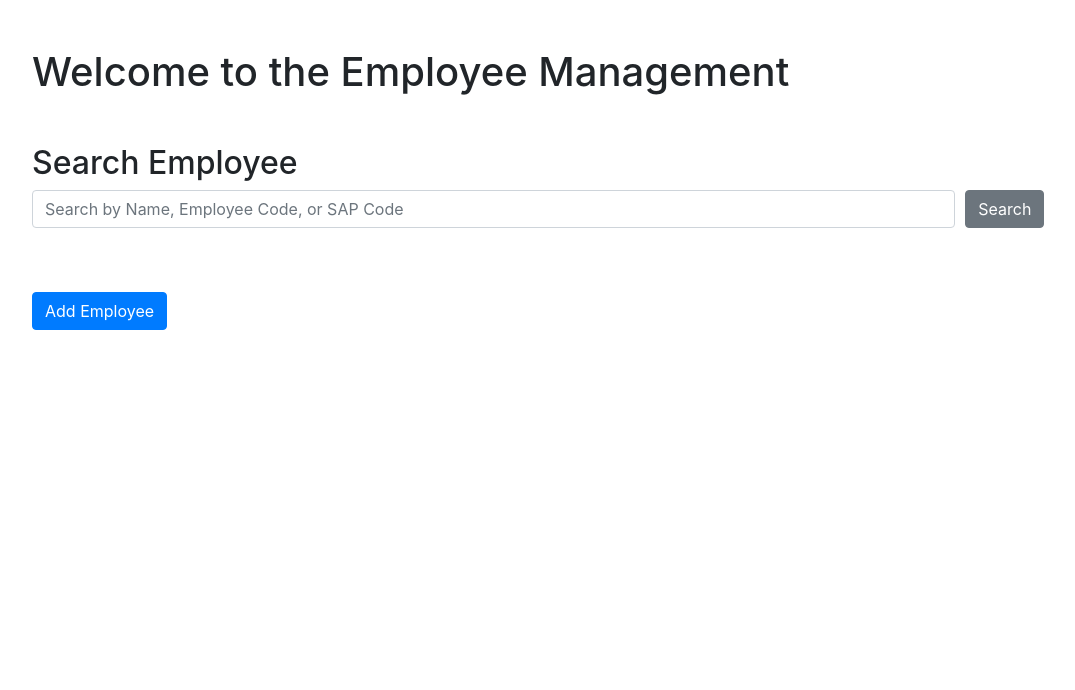
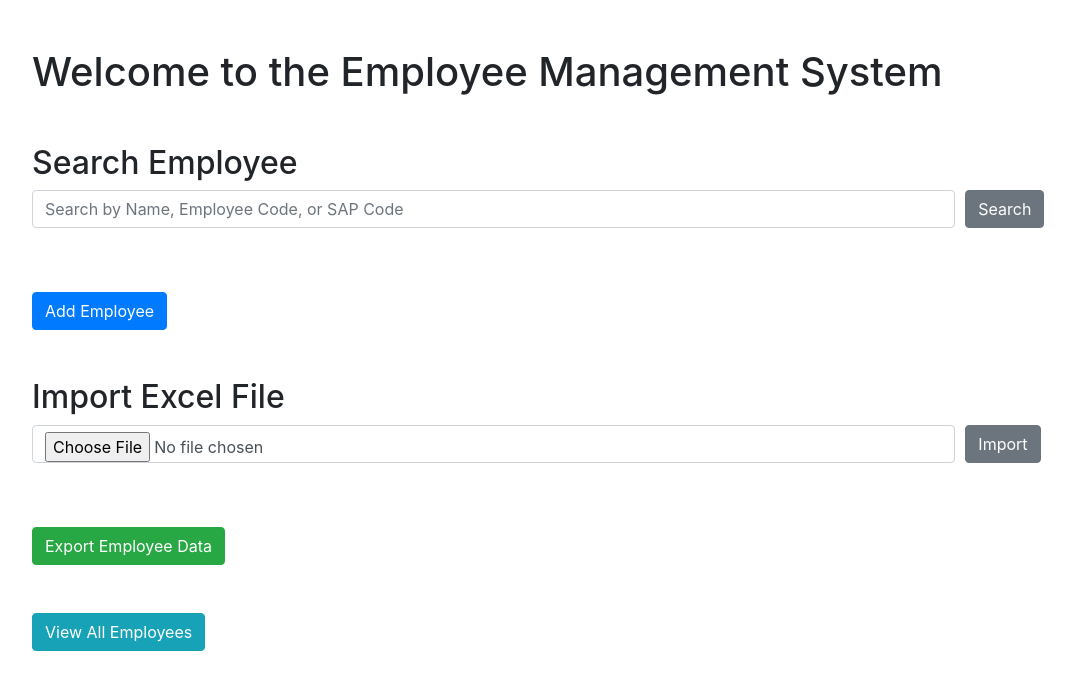
Before and after one commit to samlucca/employee_management, a Django app: page / in a window 1280 px wide. Shown: the top 690 px of the page, without its empty margins (53-1128 px from the left). Run offline with Django 4.2, Linux system fonts and the light colour scheme; some libraries are stand-ins or nearby versions.

```diff
--- a/employee_management/templates/home.html
+++ b/employee_management/templates/home.html
@@ -10,7 +10,7 @@
 </head>
 <body>
     <div class="container mt-5">
-        <h1 class="mb-4">Welcome to the Employee Management</h1>
+        <h1 class="mb-4">Welcome to the Employee Management System</h1>
         <div class="search-container mt-5">
             <h2>Search Employee</h2>
             <form method="GET" action="{% url 'search_employee' %}">
@@ -27,6 +27,26 @@
         <div class="mt-5">
             <a href="{% url 'save_employee' %}" class="btn btn-primary">Add Employee</a>
         </div>
+        <div class="mt-5">
+            <h2>Import Excel File</h2>
+            <form method="POST" action="{% url 'import_excel' %}" enctype="multipart/form-data">
+                {% csrf_token %}
+                <div class="form-row">
+                    <div class="form-group col-md-10">
+                        <input type="file" class="form-control" name="excel_file" required>
+                    </div>
+                    <div class="form-group col-md-2">
+                        <button type="submit" class="btn btn-secondary">Import</button>
+                    </div>
+                </div>
+            </form>
+        </div>
+        <div class="mt-5">
+            <a href="{% url 'export_excel' %}" class="btn btn-success">Export Employee Data</a>
+        </div>
+        <div class="mt-5">
+            <a href="{% url 'employee_list' %}" class="btn btn-info">View All Employees</a>
+        </div>
     </div>
     <script src="https://code.jquery.com/jquery-3.5.1.slim.min.js"></script>
     <script src="https://cdn.jsdelivr.net/npm/@popperjs/core@2.5.4/dist/umd/popper.min.js"></script>
--- a/employee_management/urls.py
+++ b/employee_management/urls.py
@@ -4,7 +4,10 @@ from employees import views
 
 urlpatterns = [
     path('admin/', admin.site.urls),
-    path('', views.home, name='home'),  # Add this line for the root path
-    path('save/', views.save_employee, name='save_employee'),
-    path('search/', views.search_employee, name='search_employee'),
+    path('', views.home, name='home'),  # Home page
+    path('save/', views.save_employee, name='save_employee'),  # Save employee
+    path('search/', views.search_employee, name='search_employee'),  # Search employee
+    path('import_excel/', views.import_excel, name='import_excel'),  # Import Excel file
+    path('export_excel/', views.export_excel, name='export_excel'),  # Export Excel file
+    path('employee_list/', views.employee_list, name='employee_list'),  # View all employees
 ]
--- a/employees/views.py
+++ b/employees/views.py
@@ -1,4 +1,5 @@
 from django.shortcuts import render, redirect
+from django.http import HttpResponse
 from .forms import EmployeeForm
 from .models import Employee
 import pandas as pd
@@ -11,7 +12,105 @@ def save_employee(request):
     if request.method == 'POST':
         form = EmployeeForm(request.POST)
         if form.is_valid():
-            form.save()
+            employee = form.save()
+            # Append the employee details to the existing Excel file
+            file_path = 'path/to/your/existing/excel/file.xlsx'  # Update this path
+            if os.path.exists(file_path):
+                df = pd.read_excel(file_path)
+                new_data = {
+                    'Sr. nos.': employee.sr_no,
+                    'New Employee Code': employee.new_employee_code,
+                    'Old Employee Code': employee.old_employee_code,
+                    'SAP code': employee.sap_code,
+                    'First Name': employee.first_name,
+                    'Surname': employee.surname,
+                    'Gender(M.F.T)': employee.gender,
+                    'Date of Joining(DD-MM-YYYY)': employee.date_of_joining,
+                    'Date of Birth(DD-MM-YYYY)': employee.date_of_birth,
+                    'Department': employee.department,
+                    'Cost Centre Code': employee.cost_centre_code,
+                    'Designation': employee.designation,
+                    'Designation Code': employee.designation_code,
+                    'Reporting HOD emp Code': employee.reporting_hod_emp_code,
+                    'Reporting HOD': employee.reporting_hod,
+                    'Reporting designation': employee.reporting_designation,
+                    'Contact No.': employee.contact_no,
+                    'LOCATION': employee.location,
+                    'UNIT': employee.unit,
+                    'Unit Code': employee.unit_code,
+                    'Marital Status': employee.marital_status,
+                    'Religion': employee.religion,
+                    'Highest Education': employee.highest_education,
+                    'Permanent Address': employee.permanent_address,
+                    'Current Address': employee.current_address,
+                    'Status': employee.status,
+                    'Grade': employee.grade,
+                    'Last Medical date': employee.last_medical_date,
+                    'Locker no.': employee.locker_no,
+                    'Eligibility for Shoes.sandal.Chappal': employee.eligibility_for_shoes,
+                    'ESIC Eligibility (Yes.No)': employee.esic_eligibility,
+                    'ESIC Number': employee.esic_number,
+                    'P.F. Number': employee.pf_number,
+                    'P.F. Account No.': employee.pf_account_no,
+                    'P.F. UAN NUMBER': employee.pf_uan_number,
+                    'Bank': employee.bank,
+                    'BANK ACCOUNT NUMBER': employee.bank_account_number,
+                    'Aadhar Card': employee.aadhaar_card,
+                    'Pan Card': employee.pan_card,
+                    'Employee Type( Staff.worker)': employee.employee_type,
+                    'CONTRACTOR NAME': employee.contractor_name,
+                    'CONTRACTOR CODE': employee.contractor_code,
+                }
+                df = df.append(new_data, ignore_index=True)
+                df.to_excel(file_path, index=False)
+            else:
+                # If the file does not exist, create a new one with the employee details
+                new_data = {
+                    'Sr. nos.': [employee.sr_no],
+                    'New Employee Code': [employee.new_employee_code],
+                    'Old Employee Code': [employee.old_employee_code],
+                    'SAP code': [employee.sap_code],
+                    'First Name': [employee.first_name],
+                    'Surname': [employee.surname],
+                    'Gender(M.F.T)': [employee.gender],
+                    'Date of Joining(DD-MM-YYYY)': [employee.date_of_joining],
+                    'Date of Birth(DD-MM-YYYY)': [employee.date_of_birth],
+                    'Department': [employee.department],
+                    'Cost Centre Code': [employee.cost_centre_code],
+                    'Designation': [employee.designation],
+                    'Designation Code': [employee.designation_code],
+                    'Reporting HOD emp Code': [employee.reporting_hod_emp_code],
+                    'Reporting HOD': [employee.reporting_hod],
+                    'Reporting designation': [employee.reporting_designation],
+                    'Contact No.': [employee.contact_no],
+                    'LOCATION': [employee.location],
+                    'UNIT': [employee.unit],
+                    'Unit Code': [employee.unit_code],
+                    'Marital Status': [employee.marital_status],
+                    'Religion': [employee.religion],
+                    'Highest Education': [employee.highest_education],
+                    'Permanent Address': [employee.permanent_address],
+                    'Current Address': [employee.current_address],
+                    'Status': [employee.status],
+                    'Grade': [employee.grade],
+                    'Last Medical date': [employee.last_medical_date],
+                    'Locker no.': [employee.locker_no],
+                    'Eligibility for Shoes.sandal.Chappal': [employee.eligibility_for_shoes],
+                    'ESIC Eligibility (Yes.No)': [employee.esic_eligibility],
+                    'ESIC Number': [employee.esic_number],
+                    'P.F. Number': [employee.pf_number],
+                    'P.F. Account No.': [employee.pf_account_no],
+                    'P.F. UAN NUMBER': [employee.pf_uan_number],
+                    'Bank': [employee.bank],
+                    'BANK ACCOUNT NUMBER': [employee.bank_account_number],
+                    'Aadhar Card': [employee.aadhaar_card],
+                    'Pan Card': [employee.pan_card],
+                    'Employee Type( Staff.worker)': [employee.employee_type],
+                    'CONTRACTOR NAME': [employee.contractor_name],
+                    'CONTRACTOR CODE': [employee.contractor_code],
+                }
+                df = pd.DataFrame(new_data)
+                df.to_excel(file_path, index=False)
             return redirect('employee_list')  # Redirect to a list of employees or another appropriate view
     else:
         form = EmployeeForm()
@@ -24,3 +123,32 @@ def search_employee(request):
     else:
         employees = Employee.objects.all()  # Return all employees if no query is provided
     return render(request, 'employee_list.html', {'employees': employees})
+
+def import_excel(request):
+    if request.method == 'POST':
+        excel_file = request.FILES['excel_file']
+        df = pd.read_excel(excel_file)
+        file_path = 'path/to/your/existing/excel/file.xlsx'  # Update this path
+        if os.path.exists(file_path):
+            existing_df = pd.read_excel(file_path)
+            combined_df = pd.concat([existing_df, df], ignore_index=True)
+            combined_df.to_excel(file_path, index=False)
+        else:
+            df.to_excel(file_path, index=False)
+        return redirect('home')
+    return render(request, 'home.html')
+
+def export_excel(request):
+    file_path = 'path/to/your/existing/excel/file.xlsx'  # Update this path
+    if os.path.exists(file_path):
+        df = pd.read_excel(file_path)
+        response = HttpResponse(content_type='application/vnd.openxmlformats-officedocument.spreadsheetml.sheet')
+        response['Content-Disposition'] = 'attachment; filename=employee_data.xlsx'
+        df.to_excel(response, index=False)
+        return response
+    else:
+        return HttpResponse("No data to export.")
+
+def employee_list(request):
+    employees = Employee.objects.all()
+    return render(request, 'employee_list.html', {'employees': employees})
```
Also changed, not shown: employee_management/settings.py (+9 -0 lines), employee_management/templates/employee_form.html (+10 -0 lines), employees/urls.py (+7 -5 lines), db.sqlite3.
